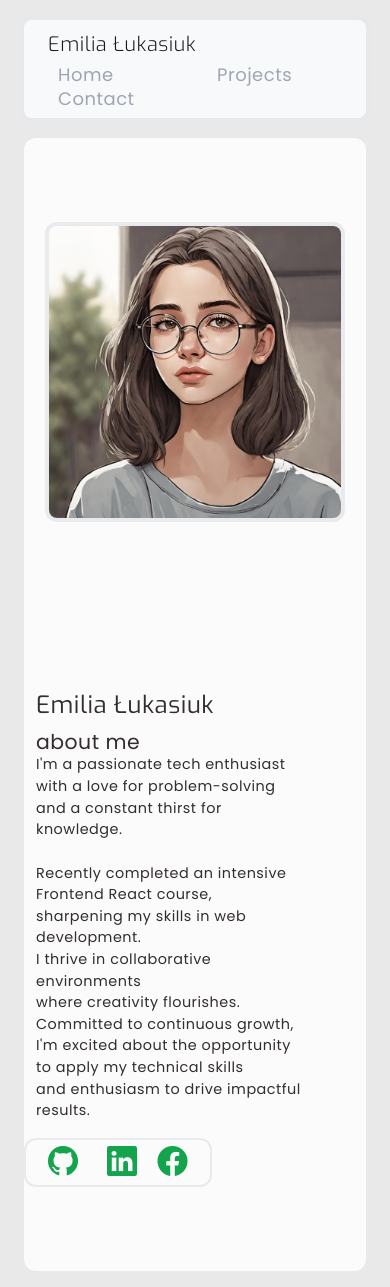
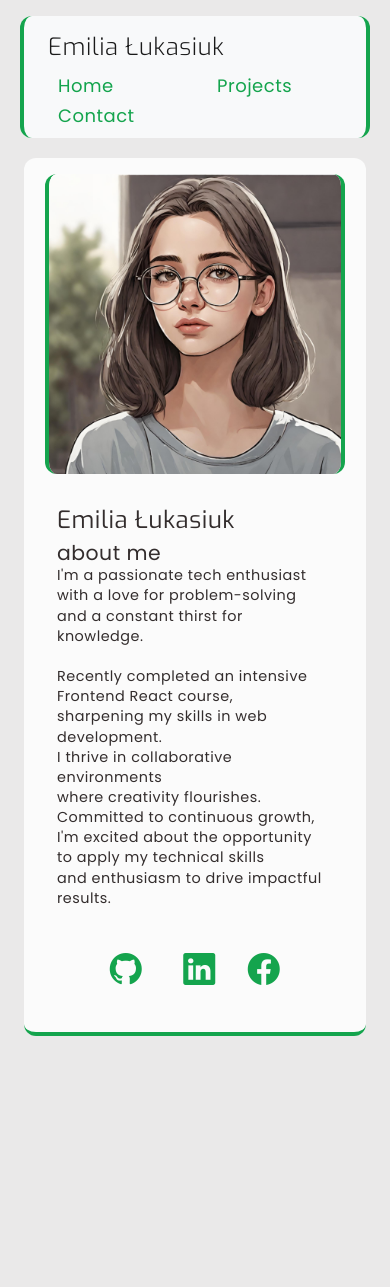
Before and after one commit to Emwook/portfolio, a React (Create React App) app: page / in a window 390 px wide. After the commit the page ends 1056 px from the top, so only its background shows below. Built offline with nearby package versions, Linux system fonts and the light colour scheme.

Commit message:
additional styling changes on homepage

```diff
--- a/src/components/Home/Home.module.scss
+++ b/src/components/Home/Home.module.scss
@@ -43,12 +43,13 @@
 @media (max-width: 768px) { //xs size
     .row{
         max-width: 450px;
-        margin: 0 ;
+        margin: 0 auto ;
         padding: 0;
         .img {
             min-height: fit-content;
+            margin: 0;
         }
-        .text, .buttonRow, .img {
+        .text, .buttonRow, .img, .contact {
             max-width: 300px;
         }
     }
@@ -56,27 +57,37 @@
 
 .home {
     position: relative;
-    margin: 10px auto;
+    margin: 20px auto;
     .row {
         margin: 16px auto;
         background: rgba($color-light, 1);
         border-radius: 12px;
+        border-bottom: 4px solid $color-success;
+        //border-right: 4px solid $color-success;
+
         max-width: fit-content;
         min-height: 70vh;
         .col {
-            margin: 10vh auto;
+            margin: 16px auto;
             border-radius: 12px;
             .img {
                 margin: 0 auto;
                 border-radius: 12px;
                 aspect-ratio: 1;
                 object-fit: cover;
-                border: 4px solid rgba($color-secondary, 0.2);
+                border-left: 4px solid rgba($color-success, 1);
+                border-right: 4px solid rgba($color-success, 1);
+
             }
             .text {
+                line-height: 1.4;
+                margin: 0 auto 12px auto;
+                border-radius: 12px;
+                //border: 4px solid rgba($color-secondary, 0.2);
+                margin-bottom: 12px;
                 .title {
                     font-family: 'Exo', sans-serif;
-                    margin-bottom: 10px;
+                    margin: 0 auto 6px auto;
                     font-weight: 400;
                     color: $color-dark;
                     font-size: 2* $base-size;
@@ -90,32 +101,23 @@
                 }
             }
             .contact {
-                border: 2px solid rgba($color-secondary, 0.2);
+                margin: 0 auto 12px auto;
+                //border: 4px solid rgba($color-secondary, 0.2);
                 color: $color-dark;
                 border-radius: 12px;
+                padding: 10px 10%;
                 width: fit-content;
                 .link {
                     text-decoration: none;
                     color: $color-success;
-                    font-size: 30px;
-                    padding:10px;
-                    &:hover { //to fix
-                        scale: 1.5;
+                    font-size: 32px;
+                    padding:16px;
+                    &:hover {
+                        color: $color-dark;
                         transition: 0.2s all ease-in-out;
                     }
                 }
             }
         }
-        .projectsSection {
-            justify-content: center;
-            h1 {
-                position: relative;
-                width: fit-content;
-                margin: auto;
-            }
-            .projectsList {
-                min-width:20vw;
-            }
-        }
     }
 }
--- a/src/components/Home/Home.tsx
+++ b/src/components/Home/Home.tsx
@@ -10,7 +10,7 @@ const Home: React.FC = () => {
                 <Col xs={12} md={6} className={clsx(styles.col, 'd-flex justify-content-sm-center')}>
                     <Image src={require('../../images/aiimg2.png')} className={styles.img} />
                 </Col>
-                <Col xs={12} md={6} className={styles.col}>
+                <Col xs={12} md={6} className={clsx(styles.col)}>
                     <Row xs={12}>
                         <Col className={styles.text}>
                             <h2 className={styles.title}>Emilia Łukasiuk</h2>
--- a/src/components/NavBar/NavBar.module.scss
+++ b/src/components/NavBar/NavBar.module.scss
@@ -1,26 +1,29 @@
 @import '../../styles/settings.scss';
 
-.navbar{
+.navbar {
+    color: rgba($color-success, 1);
     background: $color-light;
     margin: 0 20px;
     border-radius: 12px;
-    border: 4px solid rgba($color-secondary, 0.2);
-}
+    border-left: 4px solid rgba($color-success, 1);
+    border-right: 4px solid rgba($color-success, 1);
 
     .logo{
         font-family:'Exo', sans-serif;
         font-size: $base-size * 2;
+        color: $color-success;
     }
 
     .link {
         font-size: $base-size * 1.5;
         text-decoration: none;
-    color: $color-secondary;
+        color: $color-success;
         margin: 0 10px;
         &:hover{
-        color: rgba($color-success, 0.6);
+            color: rgba($color-dark, 0.6);
             font-size: $base-size * 1.6;
             transition: 0.2s all ease-in-out;
             margin: 0 8px;
         }
     }
+}
--- a/src/components/NavBar/NavBar.tsx
+++ b/src/components/NavBar/NavBar.tsx
@@ -6,7 +6,7 @@ import clsx from 'clsx';
 const NavBar = () =>{
     //on select change the color to show which page the user's on
     return (
-        <Navbar expand="lg" className={clsx("bg-light text-dark lead h1 px-4 my-3 d-flex justify-content-between", styles.navbar)}>
+        <Navbar expand="lg" className={clsx("bg-light lead px-4 my-3 d-flex justify-content-between", styles.navbar)}>
             <Navbar.Brand className={styles.logo}>Emilia Łukasiuk</Navbar.Brand>
             <Row>
                 <Col>
```
Lines whose indentation alone changed are shown as unchanged.
